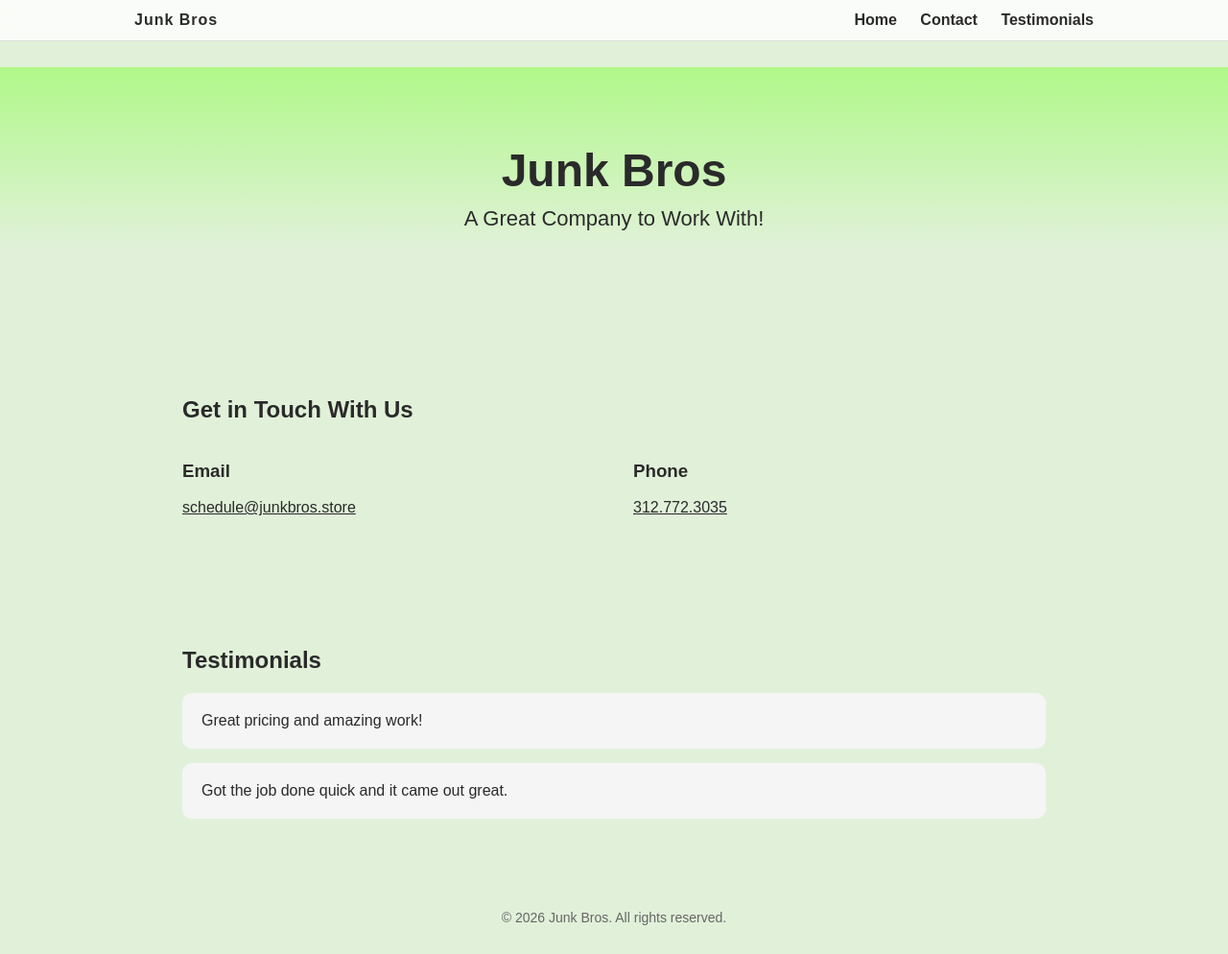
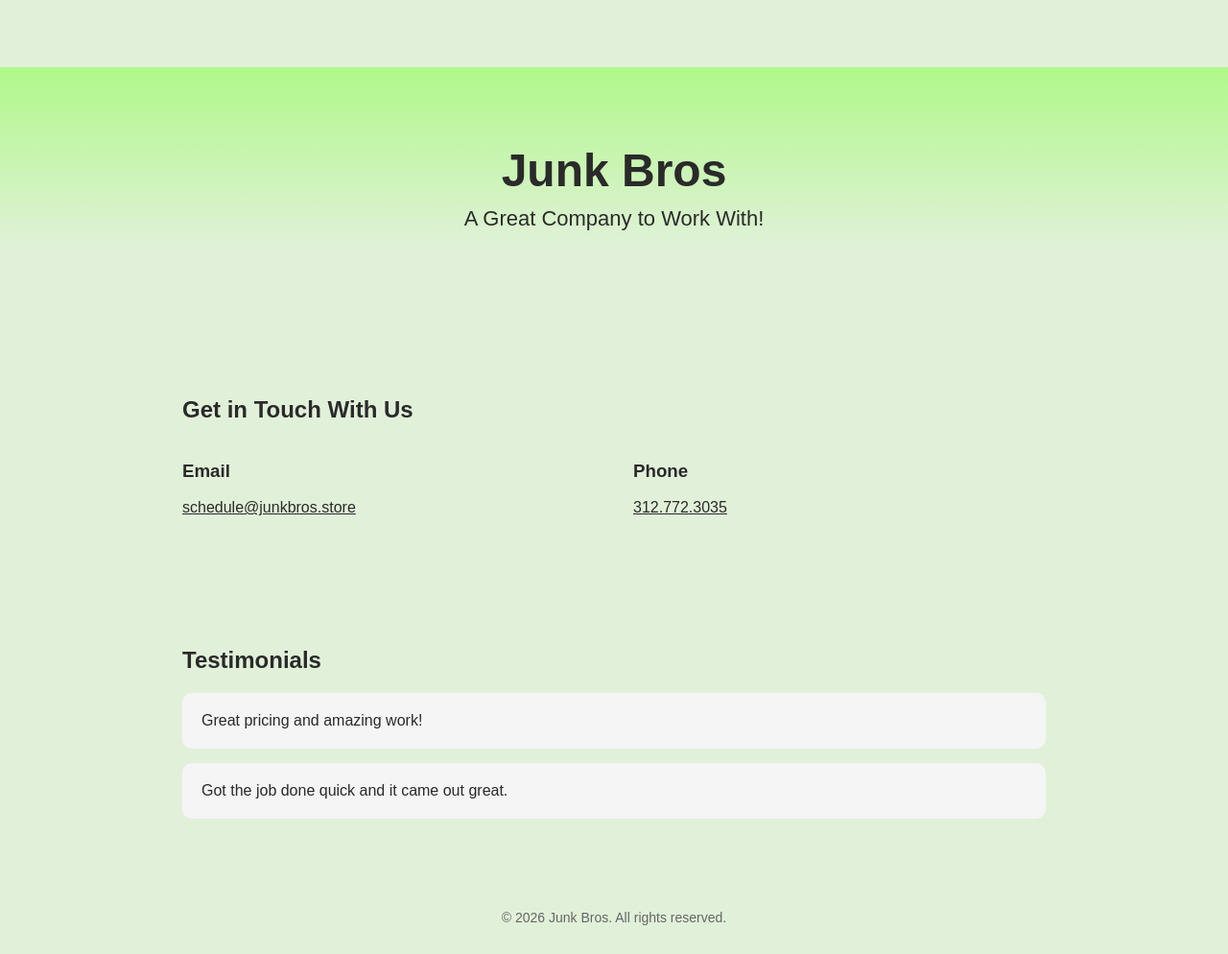
Before and after one commit to JGarvin01/junkbros, a plain HTML site: page index.html in a window 1280 px wide. Shown: the whole page at 96% size. Drawn offline with Linux system fonts and the light colour scheme.

Commit message:
Update index.html

```diff
--- a/index.html
+++ b/index.html
@@ -126,16 +126,6 @@
 
 <body>
 
-<header>
-  <div class="nav-container">
-    <div class="logo">Junk Bros</div>
-    <nav>
-      <a href="#home">Home</a>
-      <a href="#contact">Contact</a>
-      <a href="#testimonials">Testimonials</a>
-    </nav>
-  </div>
-</header>
 
 <!-- HERO -->
 <div class="hero" id="home">
```
